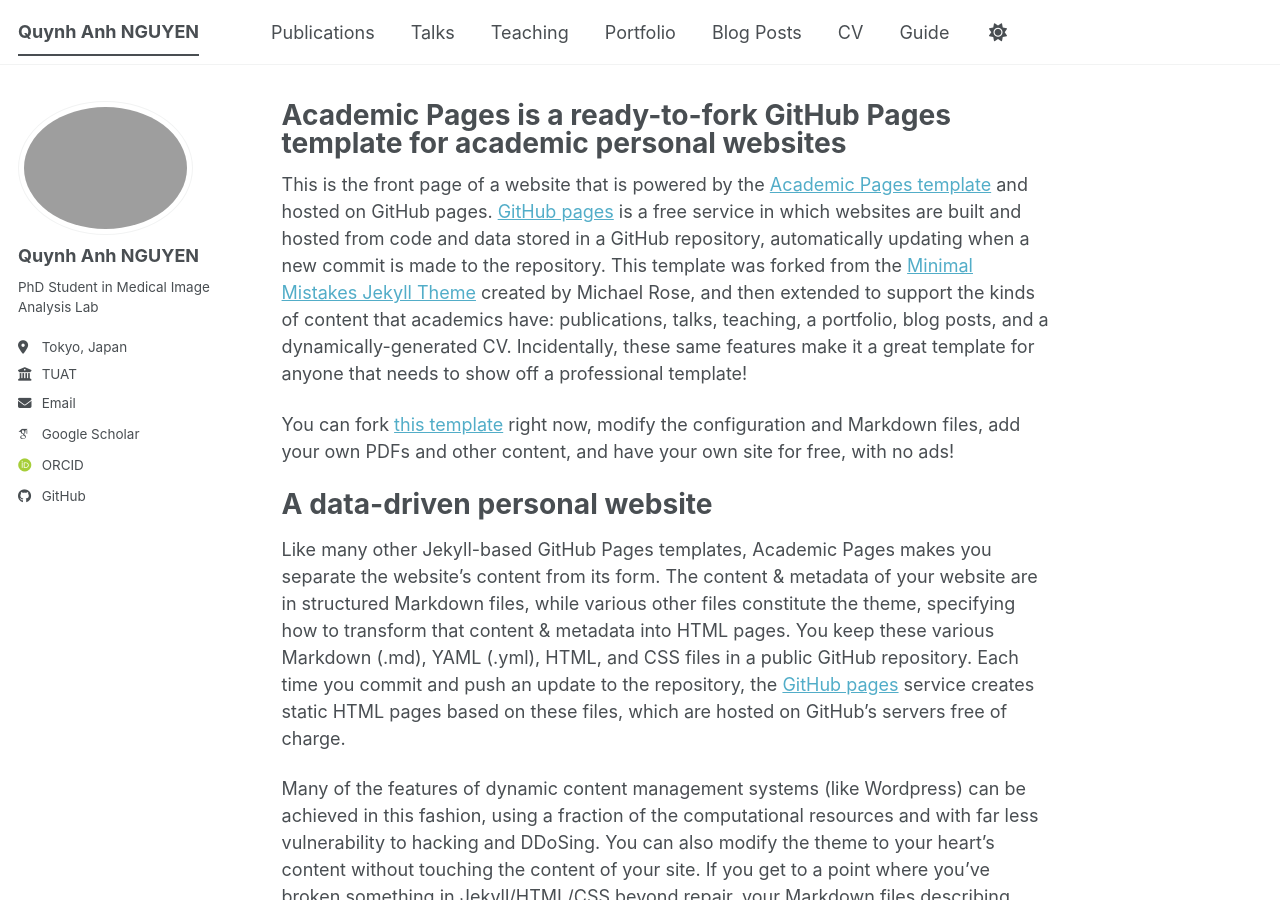
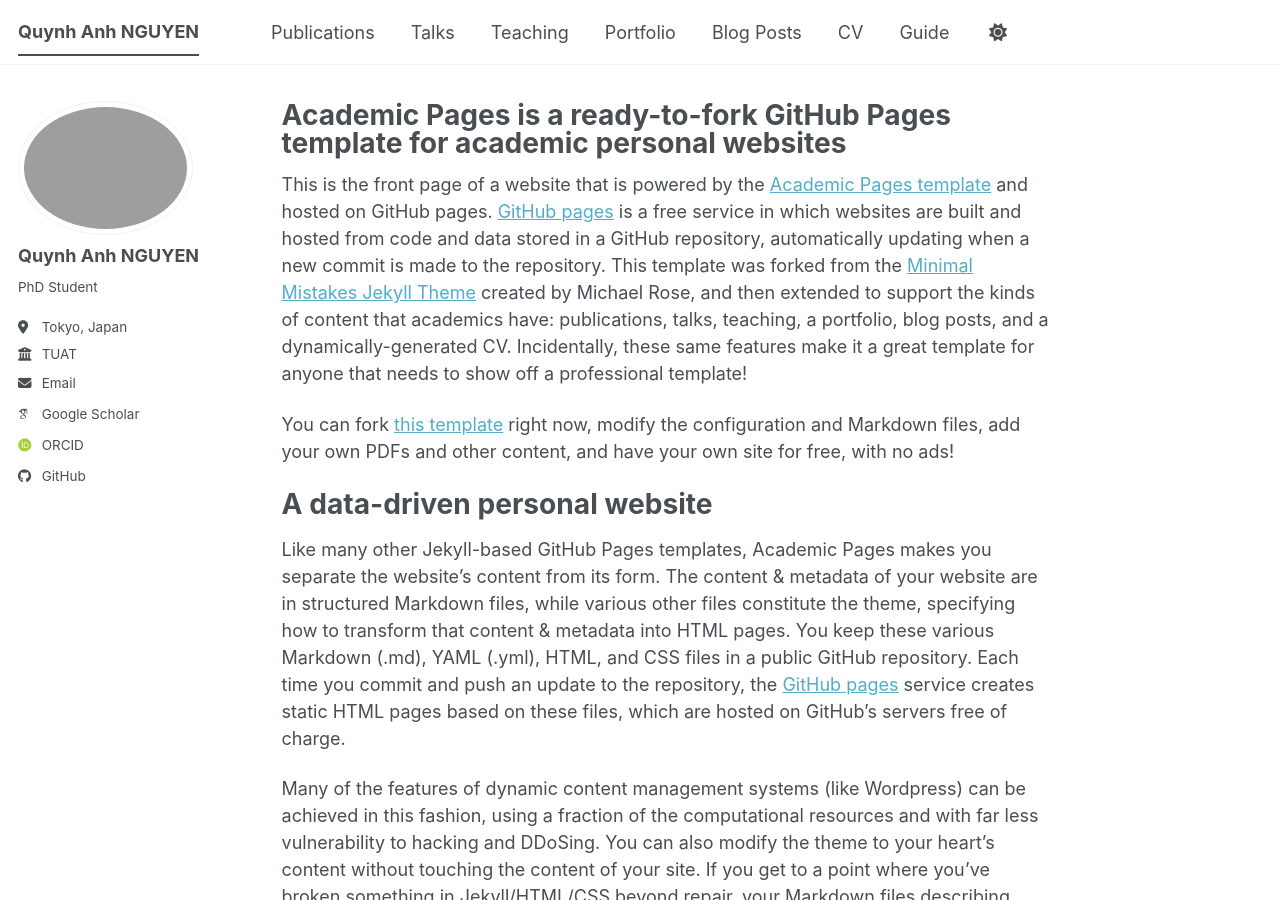
Before and after one commit to nguyenqanh/nguyenqanh.github.io, a Jekyll site: the page built from _pages/about.md, in a window 1280 px wide and 900 px high. Built offline with Jekyll 4.4.1, drawn with Linux system fonts in a browser that asks for light colours; some web fonts are replaced; a script bundle is joined from its source files by our own code; library files that are not in the unit come from our copies.

Commit message:
Update _config.yml

```diff
--- a/_config.yml
+++ b/_config.yml
@@ -26,7 +26,7 @@ author:
   avatar           : "profile.jpg"
   name             : "Quynh Anh NGUYEN"
   pronouns         : # example: "she/her"
-  bio              : "PhD Student in Medical Image Analysis Lab"
+  bio              : "PhD Student"
   location         : "Tokyo, Japan"
   employer         : "TUAT"
   uri              : # URL
```
